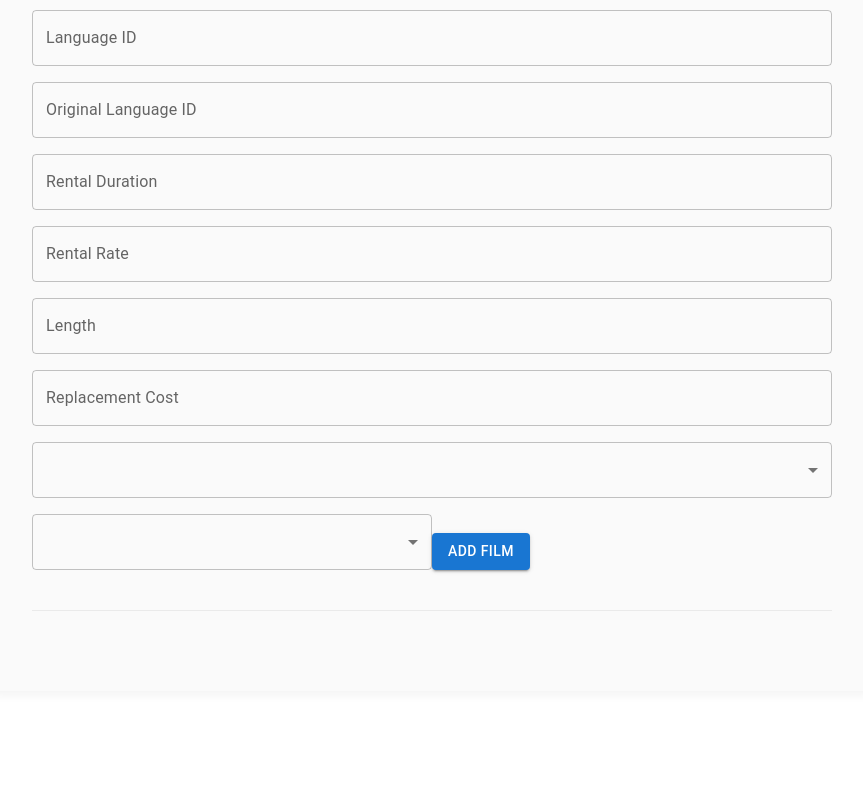
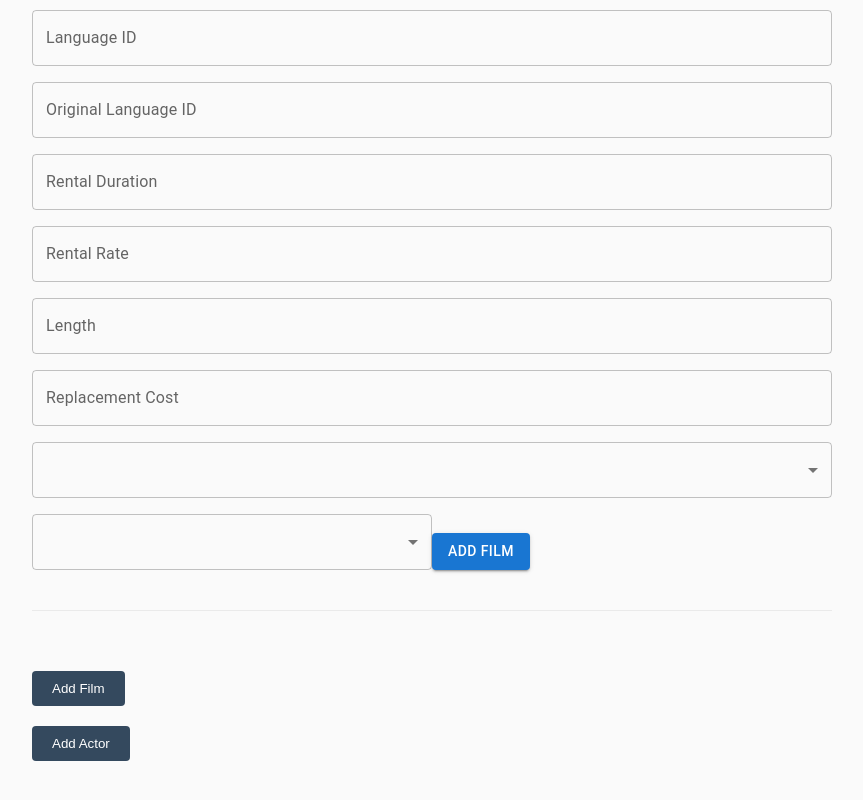
Before and after one commit to MrLawrenceAwe/SakilaMoviesApplication, a React (Create React App) app in the folder movies-application-frontend/: page / in a window 1280 px wide. Shown: the part 829-1629 px from the top of the page, without its empty margins (208-1071 px from the left). Before the commit the page ends 1570 px from the top, so only its background shows below. Built offline with nearby package versions, Linux system fonts and the light colour scheme.

Commit message:
Add collapsible add actor and add film sections to app.js

```diff
--- a/movies-application-frontend/src/App.js
+++ b/movies-application-frontend/src/App.js
@@ -26,6 +26,14 @@ function App() {
       <AddFilmForm onFilmSubmit={handleFilmSubmit} />
       <hr />
       {/* Error Message */}
+      <CollapsibleSection label="Add Film">
+        <AddFilmForm onFilmSubmit={handleFilmSubmit} />
+        <hr />
+      </CollapsibleSection>
+      <CollapsibleSection label="Add Actor">
+        <AddActorForm />
+      </CollapsibleSection>
+      <hr />
       {error && <p className="error">{error}</p>}
     </div>
   );
--- a/movies-application-frontend/src/FilmList.js
+++ b/movies-application-frontend/src/FilmList.js
@@ -1,6 +1,5 @@
 import React, { useState } from 'react';
 import { filmAPIClient } from './APIClients/filmAPIClient';
-import FilmForm from './AddFilmForm';
 import { Button, TextField, Typography, Box } from '@mui/material';
 
 const FilmList = () => {
```
